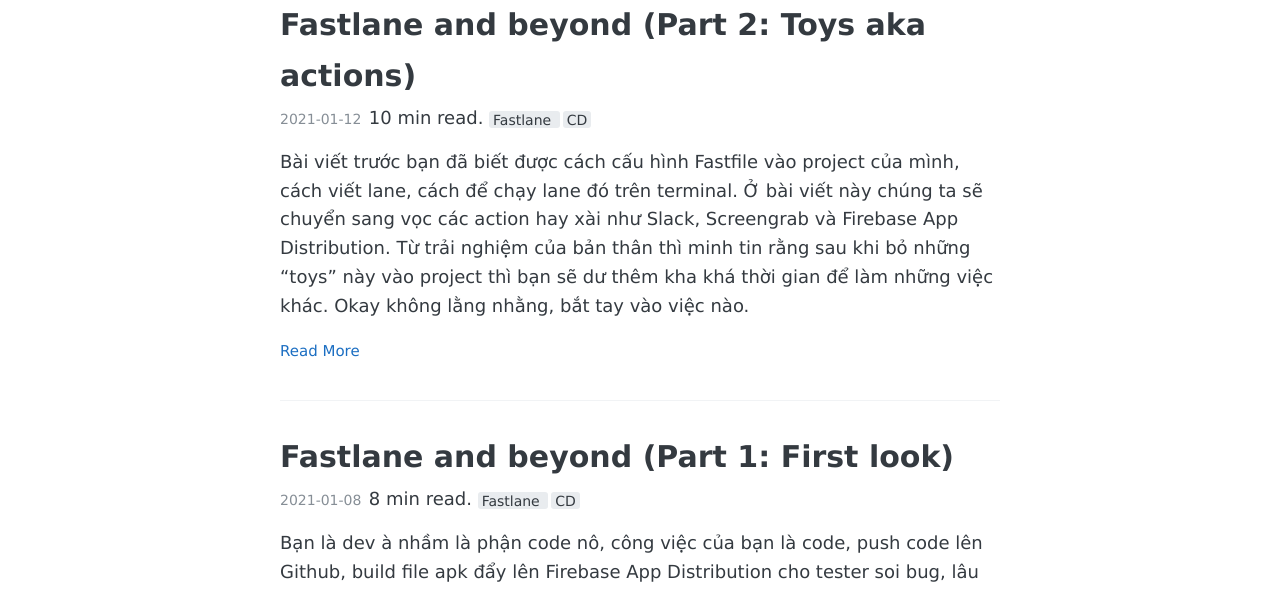
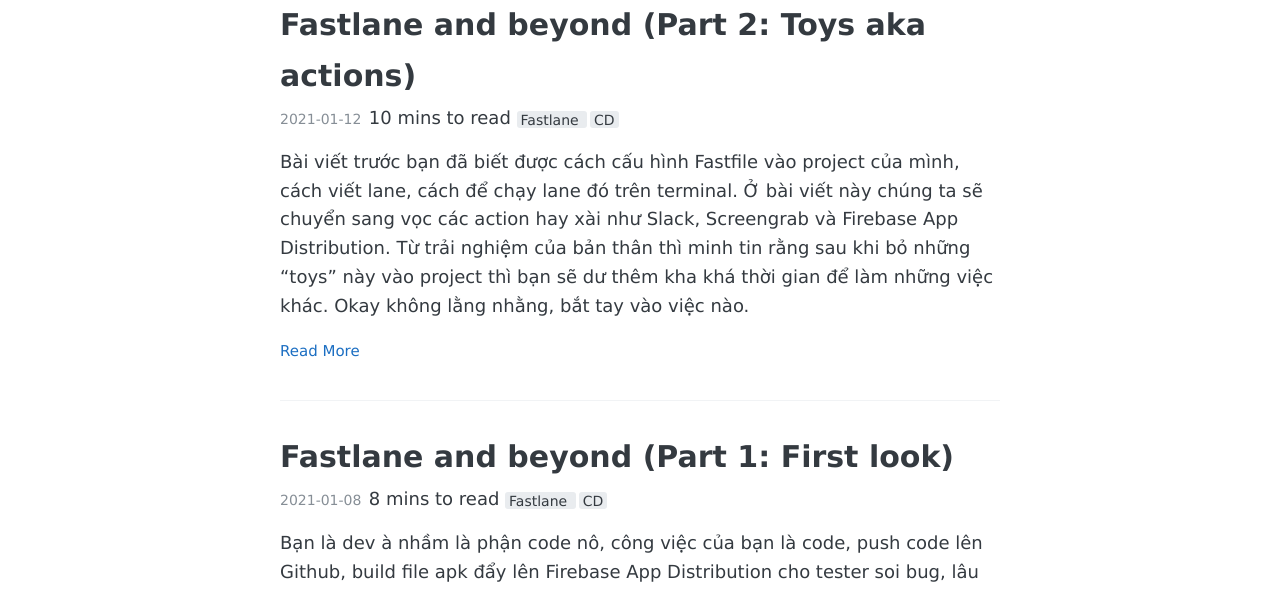
Before and after one commit to coder7eeN/coder7eeN.github.io, a Jekyll site: the page built from index.html, in a window 1280 px wide. Shown: the part 162-752 px from the top of the page. Built offline with Jekyll 4.4.1, drawn with Linux system fonts in a browser that asks for light colours; the list of posts is cut into pages by our own code.

Commit message:
chore: add read time

```diff
--- a/_includes/read-time.html
+++ b/_includes/read-time.html
@@ -1,4 +1,4 @@
 <span class="reading-time" title="Estimate read time">
     {% assign words = include.content | strip_html | number_of_words %}
-    {{ words | divided_by: 180 | plus: 1 }} min read.
+    {{ words | divided_by: 180 | plus: 1 }} mins to read
 </span>
--- a/_layouts/post.html
+++ b/_layouts/post.html
@@ -8,6 +8,10 @@
   <div>
     <span class="date">
       {{ page.date | date: "%Y-%m-%d" }}
+    </span>
+
+    <span class="meta">
+      {% include read-time.html content=post.content %}
     </span>
 
     <ul class="tag">
--- a/index.html
+++ b/index.html
@@ -17,11 +17,9 @@
         <span class="date">
           {{ post.date | date: "%Y-%m-%d" }}
         </span>
-
         <span class="meta">
           {% include read-time.html content=post.content %}
         </span>
-
         <ul class="tag">
           {% for tag in post.tags %}
           <li>
```
